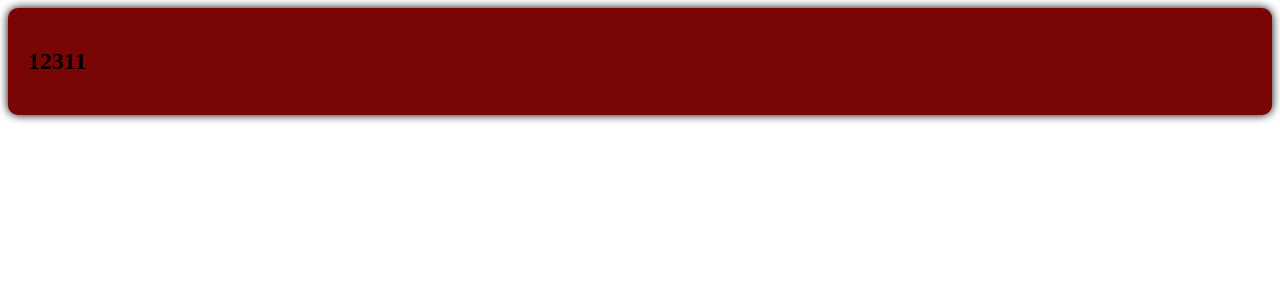
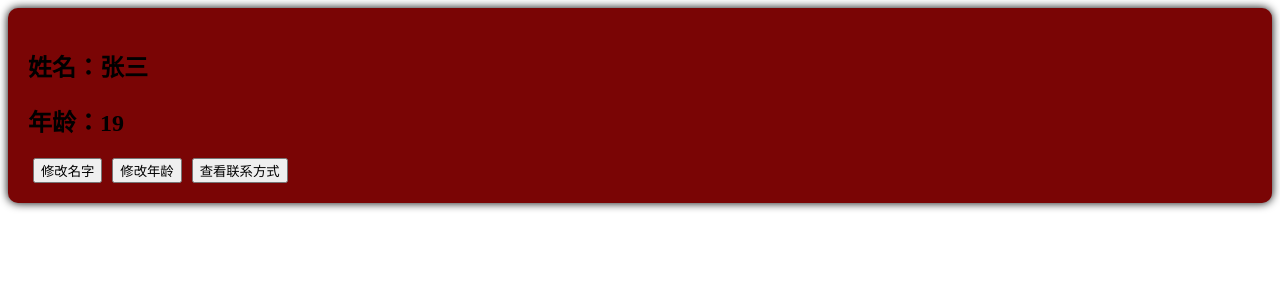
Before and after one commit to Water-blue7/vue3-learn, a Vue app in the folder hello_vue3/: page / in a window 1280 px wide. Shown: the top 300 px of the page. Built offline with nearby package versions, Linux system fonts and the light colour scheme.

Commit message:
响应式 ref 基本类型数据

```diff
--- a/hello_vue3/src/components/Person.vue
+++ b/hello_vue3/src/components/Person.vue
@@ -1,17 +1,36 @@
 <template>
     <div class="person">
-        <h2>{{ a }}</h2>
+        <h2>姓名：{{ name }}</h2>
+        <h2>年龄：{{ age }}</h2>
+        <button @click="changeName">修改名字</button>
+        <button @click="changeAge">修改年龄</button>
+        <button @click="showTel">查看联系方式</button>
     </div>
 </template>
 
-<!-- <script lang="ts">
-export default {
-    name: "Person", //组件名
-};
-</script> -->
+<script lang="ts" setup name="Person">
+// 响应式
+import { ref } from 'vue'
 
-<script lang="ts" setup name="Person2">
-let a = 12311;
+// 数据
+let name = ref('张三')
+let age = ref(19)
+let tel = '13333333'
+
+// 方法
+function changeName() {
+    console.log('changeName')
+    name.value = 'zhang-san' // 确实修改了name的值，但不是响应式的，页面没有变化
+    console.log(name.value)
+}
+function changeAge() {
+    age.value += 1
+}
+function showTel() {
+    alert(tel)
+}
+
+// 不用写return了
 </script>
 
 <style scoped>
```
